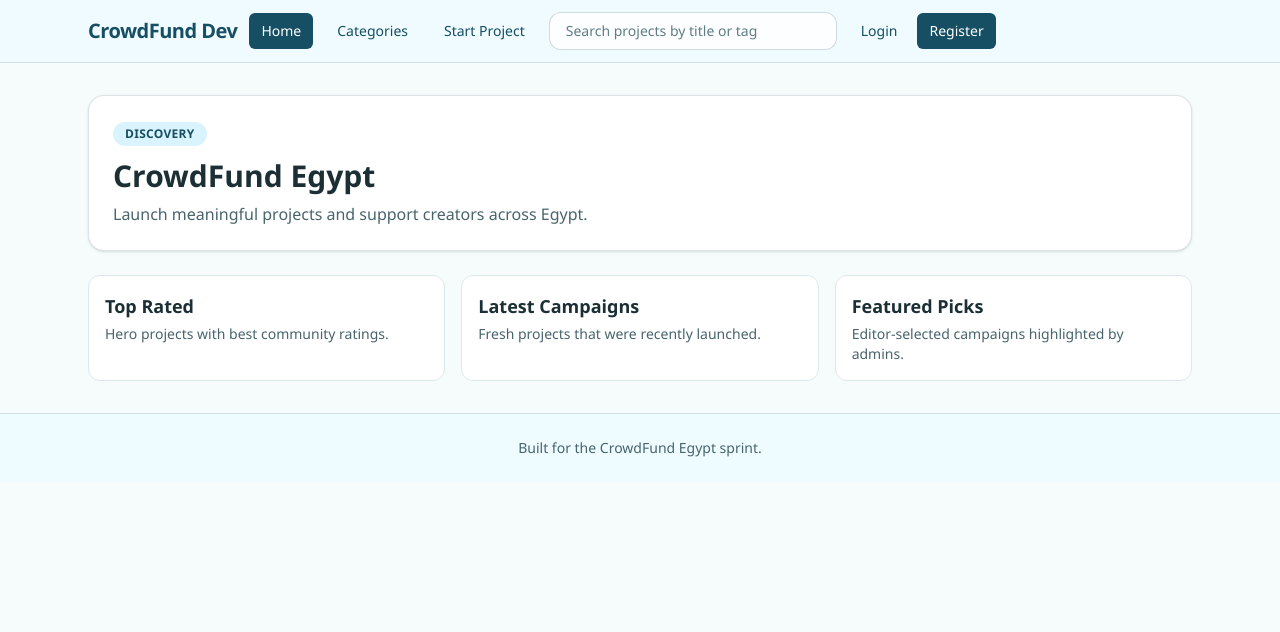
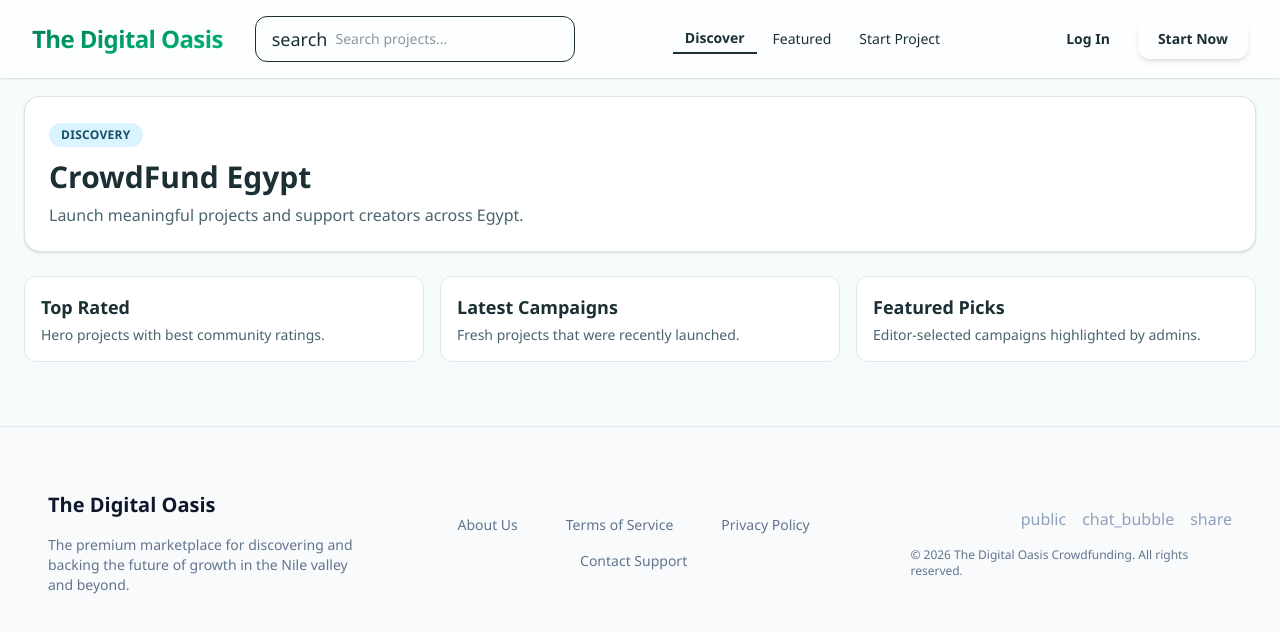
Before and after one commit to Ged0oo/crowd-funding-frontend, a React (Vite) app: page / in a window 1280 px wide. Shown: the top 632 px of the page. Built offline with nearby package versions, Linux system fonts and the light colour scheme.

Commit message:
feat: add layout components (Navbar, Footer, PageWrapper) with full-width design

```diff
--- a/src/shared/components/layout/Footer.tsx
+++ b/src/shared/components/layout/Footer.tsx
@@ -1,7 +1,39 @@
+import { Link } from "react-router-dom";
+
 export default function Footer() {
   return (
-    <footer className="border-t border-amber-900/15 bg-amber-50 px-4 py-6 text-center text-sm text-stone-600">
-      <p>Built for the CrowdFund Egypt sprint.</p>
+    <footer className="w-full border-t border-slate-200 bg-slate-50">
+      <div className="flex flex-col md:flex-row justify-between items-center px-12 py-16 gap-8 max-w-[1440px] mx-auto">
+        {/* Brand */}
+        <div className="flex flex-col items-center md:items-start gap-4">
+          <span className="text-xl font-bold text-slate-900 font-headline">
+            The Digital Oasis
+          </span>
+          <p className="text-slate-500 text-sm max-w-xs text-center md:text-left">
+            The premium marketplace for discovering and backing the future of growth in the Nile valley and beyond.
+          </p>
+        </div>
+
+        {/* Links */}
+        <div className="flex flex-wrap justify-center gap-x-12 gap-y-4">
+          <Link to="/" className="text-slate-500 text-sm hover:text-emerald-500 transition-all">About Us</Link>
+          <Link to="/" className="text-slate-500 text-sm hover:text-emerald-500 transition-all">Terms of Service</Link>
+          <Link to="/" className="text-slate-500 text-sm hover:text-emerald-500 transition-all">Privacy Policy</Link>
+          <Link to="/" className="text-slate-500 text-sm hover:text-emerald-500 transition-all">Contact Support</Link>
+        </div>
+
+        {/* Social + Copyright */}
+        <div className="flex flex-col items-center md:items-end gap-4">
+          <div className="flex gap-4">
+            <span className="material-symbols-outlined text-slate-400 hover:text-emerald-600 cursor-pointer">public</span>
+            <span className="material-symbols-outlined text-slate-400 hover:text-emerald-600 cursor-pointer">chat_bubble</span>
+            <span className="material-symbols-outlined text-slate-400 hover:text-emerald-600 cursor-pointer">share</span>
+          </div>
+          <p className="text-slate-500 text-xs">
+            © {new Date().getFullYear()} The Digital Oasis Crowdfunding. All rights reserved.
+          </p>
+        </div>
+      </div>
     </footer>
-  )
+  );
 }
--- a/src/shared/components/layout/Navbar.tsx
+++ b/src/shared/components/layout/Navbar.tsx
@@ -1,97 +1,173 @@
-import { useMemo, useState } from "react";
-import { Link, NavLink } from "react-router-dom";
-import SearchBar from "../../../features/discovery/components/SearchBar";
+import { useState } from "react";
+import { Link, NavLink, useNavigate } from "react-router-dom";
 import { useAuthStore } from "../../../app/store";
+import Avatar from "../ui/Avatar";
+
+const NAV_LINKS = [
+  { to: "/",            label: "Discover" },
+  { to: "/categories",  label: "Featured"  },
+  { to: "/projects/create", label: "Start Project" },
+];
 
 export default function Navbar() {
   const [menuOpen, setMenuOpen] = useState(false);
+  const [searchQuery, setSearchQuery] = useState("");
   const user = useAuthStore((state) => state.user);
   const logout = useAuthStore((state) => state.logout);
+  const navigate = useNavigate();
 
-  const links = useMemo(
-    () => [
-      { to: "/", label: "Home" },
-      { to: "/categories/technology", label: "Categories" },
-      { to: "/projects/create", label: "Start Project" },
-    ],
-    [],
-  );
+  function handleSearch(e: { preventDefault(): void }) {
+    e.preventDefault();
+    const q = searchQuery.trim();
+    if (q) navigate(`/search?q=${encodeURIComponent(q)}`);
+  }
 
   return (
-    <header className="sticky top-0 z-50 border-b border-amber-900/15 bg-amber-50/85 backdrop-blur">
-      <div className="mx-auto flex max-w-6xl flex-wrap items-center gap-3 px-4 py-3 sm:px-6">
+    <header className="fixed top-0 z-50 w-full bg-white/80 backdrop-blur-md shadow-sm">
+      <div className="flex items-center justify-between gap-6 px-8 py-4 max-w-full mx-auto">
+
+        <div className="flex items-center gap-8">
           <Link
             to="/"
-          className="text-xl font-bold tracking-tight text-amber-900"
+            className="text-2xl font-black bg-linear-to-br from-emerald-700 to-emerald-500 bg-clip-text text-transparent font-headline tracking-tight"
           >
-          CrowdFund Dev
+            The Digital Oasis
           </Link>
+
+          <form
+            onSubmit={handleSearch}
+            className="hidden lg:flex items-center bg-surface-container-low px-4 py-2 rounded-xl border border-outline-variant/15 w-80"
+          >
+            <span className="material-symbols-outlined text-outline text-lg">search</span>
+            <input
+              value={searchQuery}
+              onChange={(e) => setSearchQuery(e.target.value)}
+              className="bg-transparent border-none focus:ring-0 text-sm w-full ml-2 outline-none"
+              placeholder="Search projects..."
+            />
+          </form>
+        </div>
+
+        <nav className="hidden md:flex items-center gap-1" aria-label="Main navigation">
+          {NAV_LINKS.map((link) => (
+            <NavLink
+              key={link.to}
+              to={link.to}
+              end={link.to === "/"}
+              className={({ isActive }) =>
+                isActive
+                  ? "border-b-2 border-primary px-3 py-1 text-sm font-bold text-primary font-headline"
+                  : "px-3 py-1 text-sm font-medium text-on-surface-variant hover:bg-surface-container-low rounded-lg transition-colors"
+              }
+            >
+              {link.label}
+            </NavLink>
+          ))}
+        </nav>
+
+        <div className="hidden md:flex items-center gap-3">
+          {user ? (
+            <>
+              <NavLink
+                to="/profile"
+                className="text-sm font-medium text-on-surface-variant hover:bg-surface-container-low rounded-lg px-3 py-2 transition-colors"
+              >
+                Profile
+              </NavLink>
+              <button
+                type="button"
+                onClick={logout}
+                className="text-sm font-semibold text-on-surface-variant hover:bg-surface-container-low rounded-xl px-4 py-2 transition-colors"
+              >
+                Log Out
+              </button>
+              <Avatar
+                src={user.profile_picture}
+                initials={(user.first_name.charAt(0) + user.last_name.charAt(0)).toUpperCase()}
+              />
+            </>
+          ) : (
+            <>
+              <NavLink
+                to="/login"
+                className="text-sm font-semibold text-on-surface-variant hover:bg-surface-container-low rounded-xl px-4 py-2 transition-colors"
+              >
+                Log In
+              </NavLink>
+              <NavLink
+                to="/register"
+                className="rounded-xl bg-linear-to-br from-primary to-primary-container px-5 py-2.5 text-sm font-bold text-on-primary shadow-md active:scale-95 transition-all duration-200"
+              >
+                Start Now
+              </NavLink>
+            </>
+          )}
+        </div>
 
         <button
           type="button"
-          onClick={() => setMenuOpen((open) => !open)}
-          className="ml-auto rounded-md border border-amber-900/20 px-3 py-1 text-sm text-amber-900 md:hidden"
+          onClick={() => setMenuOpen((v) => !v)}
+          className="md:hidden rounded-xl border border-outline-variant/30 p-2 text-on-surface-variant"
           aria-label="Toggle menu"
         >
-          Menu
+          <svg className="h-5 w-5" fill="none" viewBox="0 0 24 24" stroke="currentColor" strokeWidth={2}>
+            {menuOpen
+              ? <path strokeLinecap="round" strokeLinejoin="round" d="M6 18L18 6M6 6l12 12" />
+              : <path strokeLinecap="round" strokeLinejoin="round" d="M4 6h16M4 12h16M4 18h16" />}
+          </svg>
         </button>
+      </div>
 
-        <nav
-          className={`w-full items-center gap-3 md:flex md:w-auto ${menuOpen ? "flex" : "hidden"} flex-col md:flex-row`}
-          aria-label="Main navigation"
-        >
-          {links.map((link) => (
+      {menuOpen && (
+        <div className="md:hidden border-t border-outline-variant/20 bg-white px-6 py-4 flex flex-col gap-3">
+          <form onSubmit={handleSearch} className="flex items-center gap-2 rounded-xl bg-surface-container-low border border-outline-variant/20 px-3 py-2">
+            <svg className="h-4 w-4 shrink-0 text-outline" fill="none" viewBox="0 0 24 24" stroke="currentColor" strokeWidth={2}>
+              <path strokeLinecap="round" strokeLinejoin="round" d="M21 21l-4.35-4.35M17 11A6 6 0 1 1 5 11a6 6 0 0 1 12 0z" />
+            </svg>
+            <input
+              value={searchQuery}
+              onChange={(e) => setSearchQuery(e.target.value)}
+              className="flex-1 bg-transparent text-sm text-on-surface placeholder:text-outline outline-none"
+              placeholder="Search projects..."
+            />
+          </form>
+
+          {NAV_LINKS.map((link) => (
             <NavLink
               key={link.to}
               to={link.to}
+              onClick={() => setMenuOpen(false)}
               className={({ isActive }) =>
-                `rounded-md px-3 py-2 text-sm font-medium ${
                 isActive
-                    ? "bg-amber-900 text-white"
-                    : "text-amber-900 hover:bg-amber-100"
-                }`
+                  ? "rounded-xl bg-surface-container-low px-4 py-2.5 text-sm font-bold text-primary"
+                  : "rounded-xl px-4 py-2.5 text-sm font-medium text-on-surface-variant hover:bg-surface-container-low"
               }
             >
               {link.label}
             </NavLink>
           ))}
 
-          <SearchBar className="w-full md:w-72" />
-
           {user ? (
-            <div className="flex items-center gap-2">
-              <NavLink
-                to="/profile"
-                className="rounded-md px-3 py-2 text-sm font-medium text-amber-900 hover:bg-amber-100"
-              >
+            <>
+              <NavLink to="/profile" onClick={() => setMenuOpen(false)} className="rounded-xl px-4 py-2.5 text-sm font-medium text-on-surface-variant hover:bg-surface-container-low">
                 Profile
               </NavLink>
-              <button
-                type="button"
-                onClick={logout}
-                className="rounded-md bg-stone-900 px-3 py-2 text-sm font-medium text-white hover:bg-stone-800"
-              >
-                Logout
+              <button type="button" onClick={() => { logout(); setMenuOpen(false); }} className="rounded-xl px-4 py-2.5 text-sm font-semibold text-left text-on-surface-variant hover:bg-surface-container-low">
+                Log Out
               </button>
-            </div>
+            </>
           ) : (
-            <div className="flex items-center gap-2">
-              <NavLink
-                to="/login"
-                className="rounded-md px-3 py-2 text-sm font-medium text-amber-900 hover:bg-amber-100"
-              >
-                Login
+            <>
+              <NavLink to="/login" onClick={() => setMenuOpen(false)} className="rounded-xl px-4 py-2.5 text-sm font-medium text-on-surface-variant hover:bg-surface-container-low">
+                Log In
               </NavLink>
-              <NavLink
-                to="/register"
-                className="rounded-md bg-amber-900 px-3 py-2 text-sm font-medium text-white hover:bg-amber-800"
-              >
-                Register
+              <NavLink to="/register" onClick={() => setMenuOpen(false)} className="rounded-xl bg-linear-to-br from-primary to-primary-container px-5 py-2.5 text-sm font-bold text-on-primary text-center">
+                Start Now
               </NavLink>
+            </>
+          )}
         </div>
       )}
-        </nav>
-      </div>
     </header>
   );
 }
--- a/src/shared/components/layout/PageWrapper.tsx
+++ b/src/shared/components/layout/PageWrapper.tsx
@@ -2,7 +2,7 @@ import type { PropsWithChildren } from "react";
 
 export default function PageWrapper({ children }: PropsWithChildren) {
   return (
-    <main className="mx-auto w-full max-w-6xl flex-1 px-4 py-8 sm:px-6">
+    <main className="mx-auto w-full flex-1 px-6 pt-24 pb-16">
       {children}
     </main>
   );
```
Lines whose indentation alone changed are shown as unchanged.
